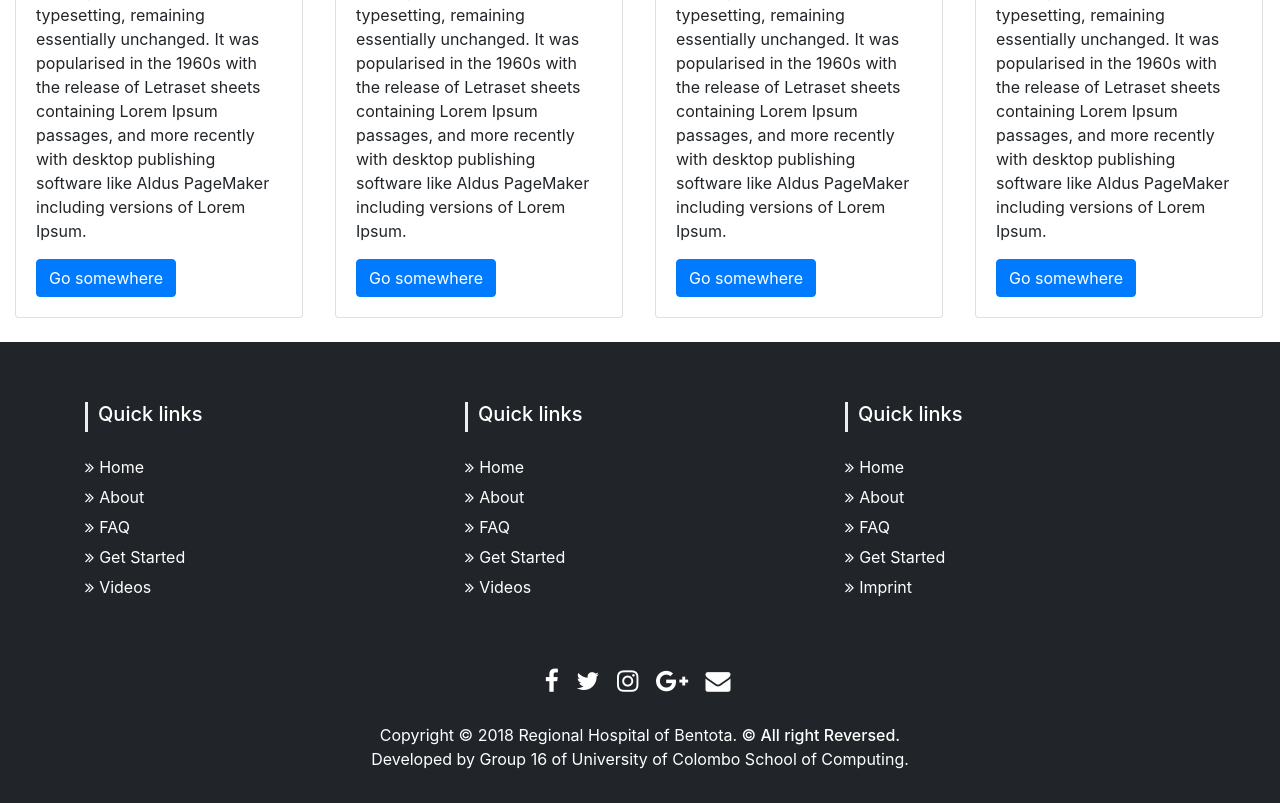
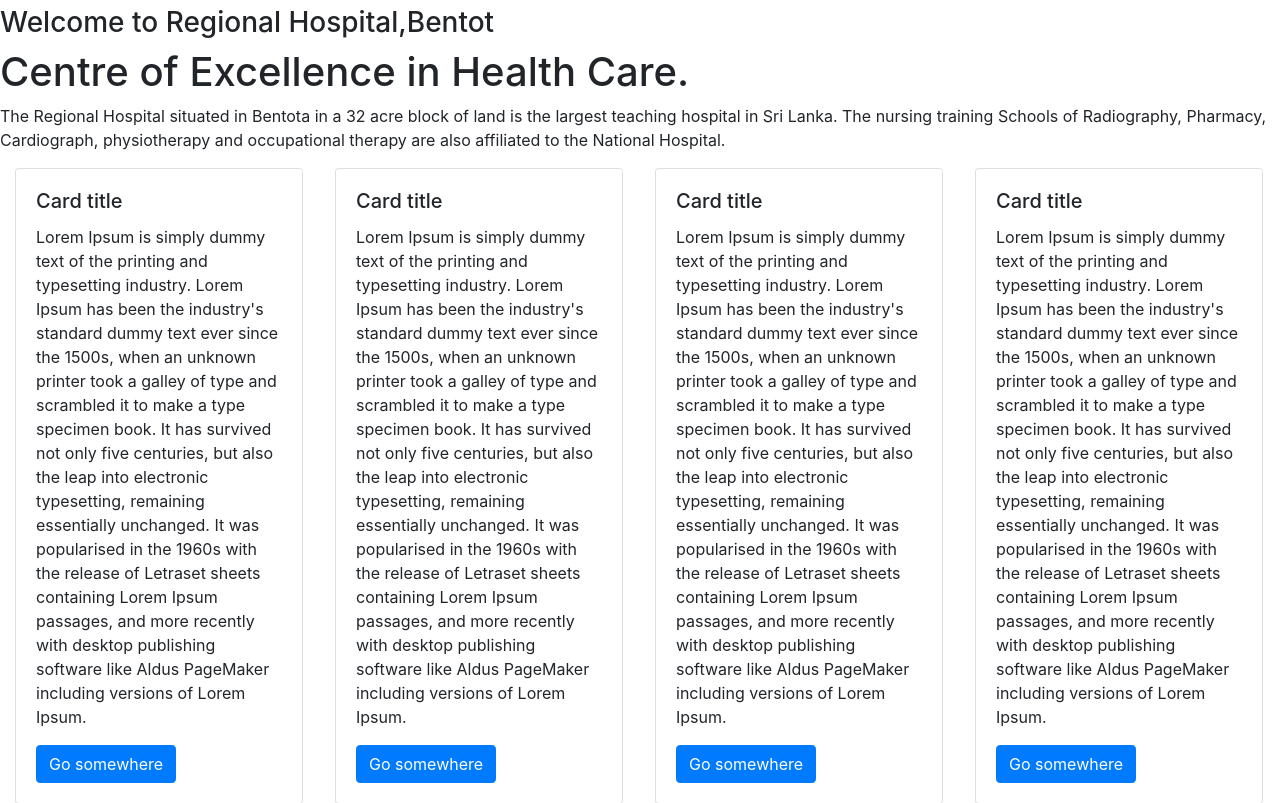
Before and after one commit to Niweera/gp, a PHP site: page / in a window 1280 px wide. Shown: the part 1058-1861 px from the top of the page. Run offline with PHP 8.4, Linux system fonts and the light colour scheme; some libraries are stand-ins or nearby versions.

Commit message:
Update home index.php

```diff
--- a/index.php
+++ b/index.php
@@ -2,6 +2,58 @@
     include 'header.php';
 ?>
 <br>
+<!--slide-area-->
+<div class="slideshow">
+
+<div class="mySlides">
+  <img src="1.jfif" style="width:100%">
+</div>
+
+<div class="mySlides">
+  <img src="2.jfif" style="width:100%">
+</div>
+
+<div class="mySlides">
+  <img src="3.jfif" style="width:100%">
+</div>
+
+</div>
+<br>
+
+<div style="text-align:center">
+  <span class="dot"></span>
+  <span class="dot"></span>
+  <span class="dot"></span>
+</div>
+
+<script>
+var slideIndex = 0;
+showSlides();
+
+function showSlides() {
+    var i;
+    var slides = document.getElementsByClassName("mySlides");
+    var dots = document.getElementsByClassName("dot");
+    for (i = 0; i < slides.length; i++) {
+       slides[i].style.display = "none";
+    }
+    slideIndex++;
+    if (slideIndex > slides.length) {slideIndex = 1}
+    for (i = 0; i < dots.length; i++) {
+        dots[i].className = dots[i].className.replace(" active", "");
+    }
+    slides[slideIndex-1].style.display = "block";
+    dots[slideIndex-1].className += " active";
+    setTimeout(showSlides, 2000); // Change image every 2 seconds
+}
+</script>
+<div class="welcome">
+    <h3>Welcome to Regional Hospital,Bentot</h3>
+    <div class="Custom">
+        <h1>Centre of Excellence in Health Care.</h1>
+        <p>The Regional Hospital situated in Bentota in a 32 acre block of land is the largest teaching hospital in Sri Lanka. The nursing training Schools of Radiography, Pharmacy, Cardiograph, physiotherapy and occupational therapy are also affiliated to the National Hospital.</p>
+    </div>
+</div>
 <div class="container-fluid">
     <div class="row">
         <div class="col-xl-3 col-lg-3 col-md-6 col-sm-12 col-xs-12">
```
